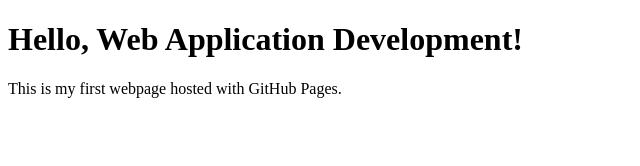
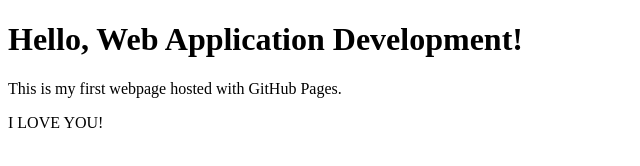
Before and after one commit to Shoon-moe-aung/hello-web, a plain HTML site: page index.html in a window 1280 px wide. Shown: the full height of the page, 0-640 px from the left. Drawn offline with Linux system fonts and the light colour scheme.

Commit message:
Add I LOVE YOU line

```diff
--- a/index.html
+++ b/index.html
@@ -13,6 +13,7 @@
   <h1>Hello, Web Application Development!</h1>
 
   <p>This is my first webpage hosted with GitHub Pages.</p>
+  <p>I LOVE YOU!</p>
 
 </body>
 
```
